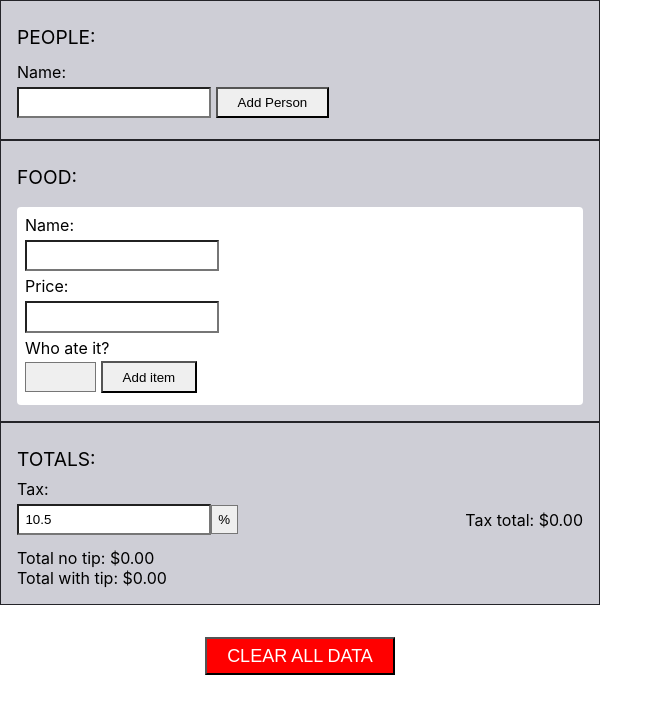
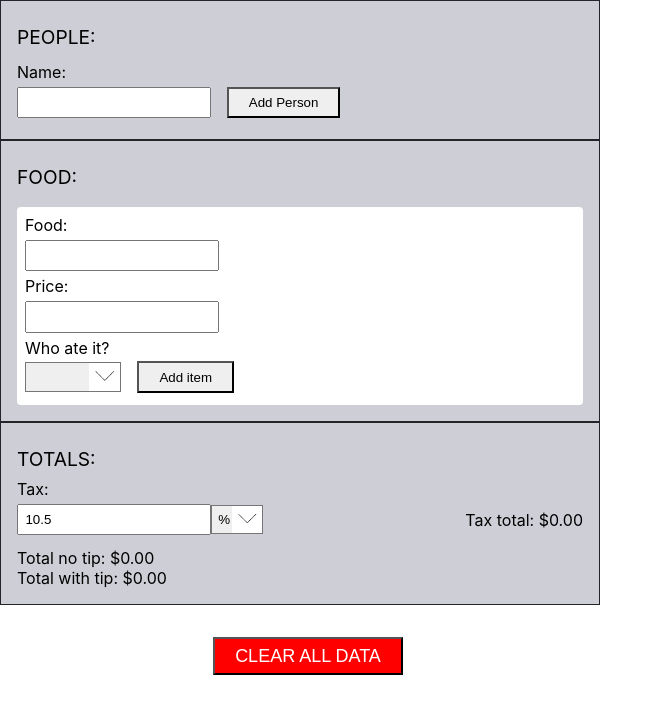
Before and after one commit to angrobertsh/bill-calculator, a React (Create React App) app: page / in a window 1280 px wide. Shown: the top 714 px of the page, without its empty margins (0-663 px from the left). Built offline with nearby package versions, Linux system fonts and the light colour scheme.

Commit message:
ios safari button css

```diff
--- a/src/App.css
+++ b/src/App.css
@@ -53,7 +53,7 @@
 
 button {
   padding: .4rem 1.25rem;
-  margin: 0rem .3rem;
+  margin-left: 1rem;
   -webkit-appearance: none;
   -moz-appearance: none;
   appearance: none;
@@ -62,17 +62,22 @@ button {
 input {
   margin: .3rem 0;
   padding: .4rem;
-  -webkit-appearance: none;
-  -moz-appearance: none;
-  appearance: none;
 }
 
 select {
   margin: .3rem 0;
-  padding: .4rem;
+  padding: .4rem 2rem .4rem .4rem;
   -webkit-appearance: none;
   -moz-appearance: none;
   appearance: none;
+  background-image: url("arrowdown.png");
+  background-position: right;
+  background-size: contain;
+  background-repeat: no-repeat;
+}
+
+.selectOpenButton {
+  margin: .5rem 0 0 0;
 }
 
 .items {
@@ -118,8 +123,8 @@ select {
 }
 
 .eaters {
+  margin: .5rem 0;
   display: flex;
-  margin-bottom: .4rem;
   flex-wrap: wrap;
 }
 
--- a/src/ItemForm.js
+++ b/src/ItemForm.js
@@ -86,7 +86,7 @@ export const ItemForm = ({ item, items, setItems, people, afterSave }) => {
 
     return (
         <>
-            <div>Name:</div>
+            <div>Food:</div>
             <input onChange={updateValue} name="name" value={newItem.name} />
             <div>Price:</div>
             <input onChange={updateValue} type="number" step="0.01" name="price" value={newItem.price} />
@@ -112,7 +112,7 @@ export const ItemForm = ({ item, items, setItems, people, afterSave }) => {
                     ))}
                 </div>
             }
-            <button onClick={saveItem}>{ item ? "💾" : "Add item"}</button>
+            <button className={isShared ? "selectOpenButton" : ""} onClick={saveItem}>{ item ? "💾" : "Add item"}</button>
         </>
     )
 }
--- a/src/People.js
+++ b/src/People.js
@@ -33,6 +33,9 @@ export const People = ({ people, setPeople, items, setItems }) => {
         if (people.map(person => person.name).includes(name)) {
             window.alert("Duplicate name found")
             return
+        } else if (!name) {
+            window.alert("Please enter a valid name")
+            return
         }
 
         setPeople([...people, { name: name, tip: 0 }])
```
Also changed, not shown: src/arrowdown.png (added).
